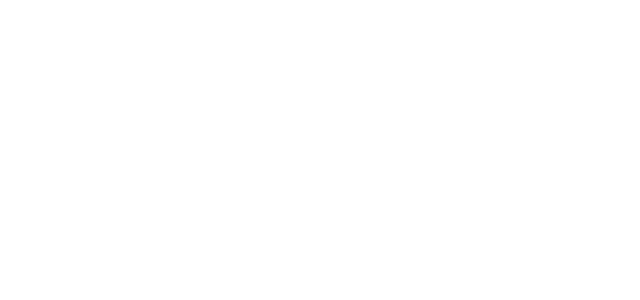
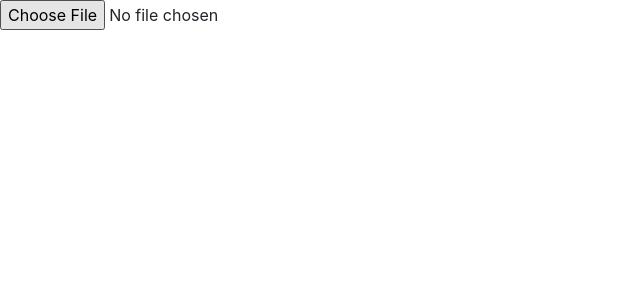
Before and after one commit to guerra08/t1-projarq, a React (Create React App) app in the folder client/: page /upload in a window 1280 px wide. Shown: the top 300 px of the page, without its empty margins (0-640 px from the left). Built offline with nearby package versions, Linux system fonts and the light colour scheme.

Commit message:
adding uploadPage

```diff
--- /dev/null
+++ b/client/src/pages/UploadTeam/index.js
@@ -0,0 +1,15 @@
+import React from 'react'
+
+export default function UploadTeam() {
+  //not working
+  function handleChange(e) {
+    let file = e.target.files[0]
+    // console.log(files[0])
+  }
+
+  return (
+    <div>
+      <input type="file" name="file" onChange={(e) => handleChange(e)}></input>
+    </div>
+  )
+}
--- a/client/src/routes.js
+++ b/client/src/routes.js
@@ -4,6 +4,7 @@
 import Login from './pages/Login'
 import CreateTeam from './pages/CreateTeam'
 import EvaluateTeam from './pages/EvaluateTeam'
+import UploadTeam from './pages/UploadTeam'
 
 export default function Routes() {
   return (
@@ -12,6 +13,7 @@
         <Route path="/" exact component={Login} />
         <Route path="/main" component={CreateTeam} />
         <Route path="/evaluate" component={EvaluateTeam} />
+        <Route path="/upload" component={UploadTeam} />
       </Switch>
     </BrowserRouter>
   )
```
